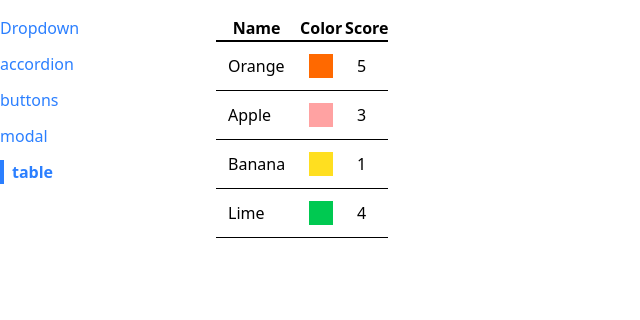
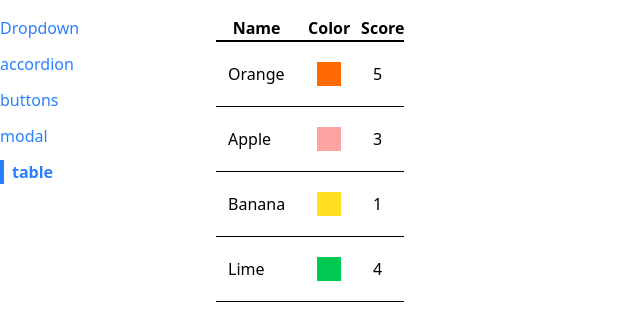
Before and after one commit to AfazPaul1/comps, a React (Vite) app: page /table in a window 1280 px wide. Shown: the top 320 px of the page, without its empty margins (0-640 px from the left). Built offline with nearby package versions, Linux system fonts and the light colour scheme.

Commit message:
generated td dynamically using nested maps

```diff
--- a/src/components/Table.jsx
+++ b/src/components/Table.jsx
@@ -4,12 +4,19 @@ function Table({data, config}) {
         return <th key={column.label}>{column.label}</th>
     })
 
-    const renderedRows = data.map((item) => {
+    const renderedRows = data.map((rowData) => {
+        const renderedCells = config.map((column ) => {
+            return (
+            <td
+                key={column.label}
+                className="p-3"
+            >
+                {column.render(rowData)}
+            </td>)
+        })
         return (
-            <tr className= "border-b" key={item.name}>
-                <td className="p-3">{config[0].render(item)}</td >
-                <td className="p-3"><div className={`p-3 ${config[1].render(item)}`}></div></td>
-                <td className="p-3">{config[2].render(item)}</td>
+            <tr className= "border-b" key={rowData.name}>
+                {renderedCells}
             </tr>
         )
     })
--- a/src/pages/TablePage.jsx
+++ b/src/pages/TablePage.jsx
@@ -14,7 +14,7 @@ function TablePage() {
             render: fruit => fruit.name
         },
         {   label: 'Color',
-            render: fruit => fruit.color
+            render: fruit => <div className={`p-3 m-2 ${fruit.color}`}></div>
         },
         {   label: 'Score',
             render: fruit => fruit.score
```
